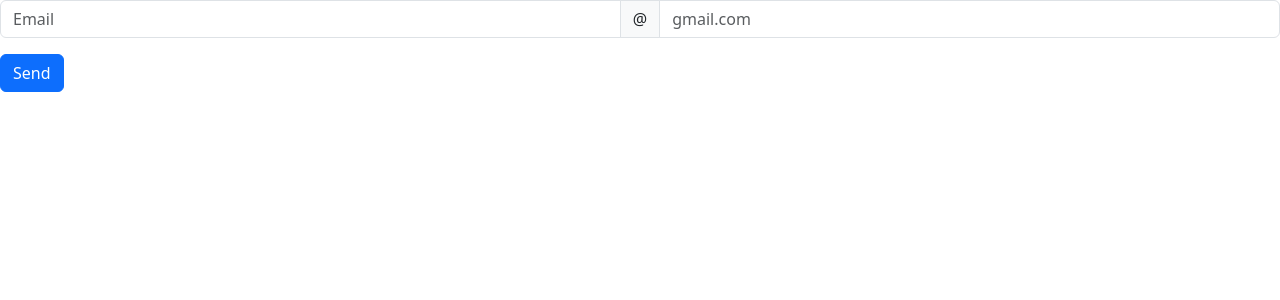
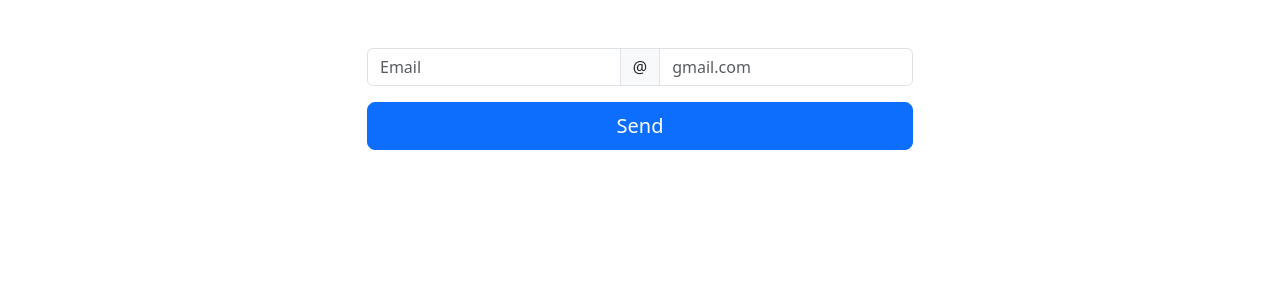
Before and after one commit to DenisT42/HyperFitRep, a FastAPI app: template app/templates/forgot_password.html in a window 1280 px wide. Shown: the part 56-356 px from the top of the page. Run offline with FastAPI, Linux system fonts and the light colour scheme; the template is opened without the code that fills it, so the values that code supplies are empty.

Commit message:
edited forgot_password.html login.html main.py

```diff
--- a/app/main.py
+++ b/app/main.py
@@ -36,6 +36,9 @@ async def index(request: Request):
 async def index(request: Request):
     return templates.TemplateResponse("exercises.html", {"request": request})
 
+@app.get("/forgot_password", response_class=HTMLResponse)
+async def index(request: Request):
+    return templates.TemplateResponse("forgot_password.html", {"request": request})
 
 
 
--- a/app/templates/forgot_password.html
+++ b/app/templates/forgot_password.html
@@ -1,11 +1,31 @@
 {% extends "base.html" %}
 {% block content %}
+<section class="container py-5">
+    <div class="row justify-content-center">
+        <div class="col-md-6">
+            <!-- Input Group for Email -->
             <div class="input-group mb-3">
                 <input type="text" class="form-control" placeholder="Email" aria-label="Email">
                 <span class="input-group-text">@</span>
                 <input type="text" class="form-control" placeholder="gmail.com" aria-label="gmail.com">
             </div>
-<div class="action-buttons">
-    <a class="btn btn-primary" href="/" role="button">Send</a>
+            <!-- Action Buttons -->
+            <div class="d-grid">
+                <a class="btn btn-primary btn-lg" href="/" role="button">Send</a>
             </div>
+        </div>
+    </div>
+</section>
+
+
+
+
+<!--<div class="input-group mb-3">-->
+<!--    <input type="text" class="form-control" placeholder="Email" aria-label="Email">-->
+<!--    <span class="input-group-text">@</span>-->
+<!--    <input type="text" class="form-control" placeholder="gmail.com" aria-label="gmail.com">-->
+<!--</div>-->
+<!--<div class="action-buttons">-->
+<!--    <a class="btn btn-primary" href="/" role="button">Send</a>-->
+<!--</div>-->
 {% endblock %}
--- a/app/templates/login.html
+++ b/app/templates/login.html
@@ -15,10 +15,10 @@
             Remember me
         </div>
 
-        <button type="submit" class="btn btn-primary w-100">Sign in</button>
+        <a class="btn btn-primary btn-lg" href="/dashboard" role="button">Login</a>
     </div>
     <div class="col-12 text-center">
-        <a href="#" class="text-decoration-none">Forgot Password?</a>
+        <a href="/forgot_password" class="text-decoration-none">Forgot Password?</a>
     </div>
 </div>
 
```
Lines whose indentation alone changed are shown as unchanged.
